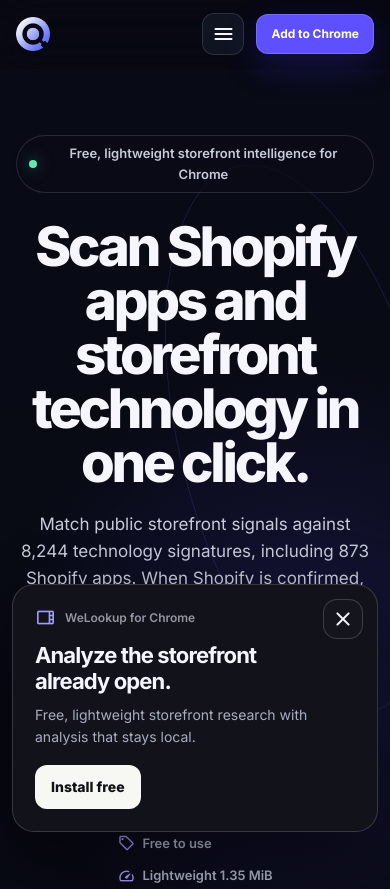
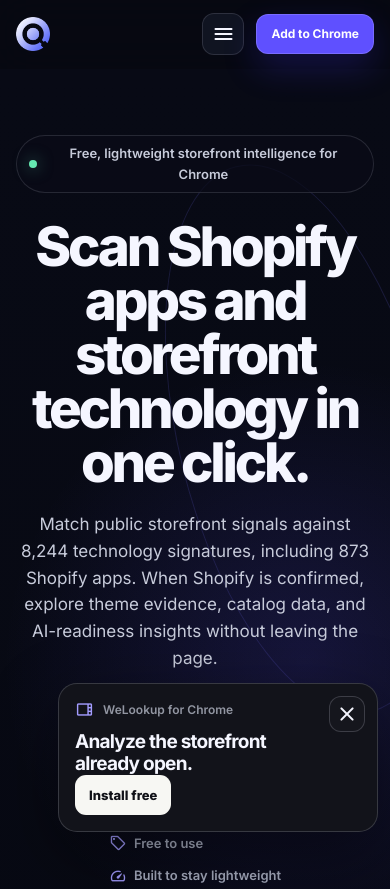
Before and after one commit to noubahar/welookup, a plain HTML site: page landing-v2/index.html in a window 390 px wide. Shown: the top 889 px of the page. Drawn offline with nearby package versions, Linux system fonts and the light colour scheme.

Commit message:
refine landing popup and lightweight copy

```diff
--- a/landing-v2/index.html
+++ b/landing-v2/index.html
@@ -4,7 +4,7 @@
   <meta charset="utf-8">
   <meta name="viewport" content="width=device-width, initial-scale=1">
   <meta name="robots" content="index, follow, max-image-preview:large">
-  <meta name="description" content="Free 1.35 MiB Chrome extension that scans public storefronts against 8,244 technology signatures, including 873 Shopify apps. Analysis stays local.">
+  <meta name="description" content="Free, lightweight Chrome extension that scans public storefronts against 8,244 technology signatures, including 873 Shopify apps. Analysis stays local.">
   <meta name="theme-color" content="#070912">
   <meta property="og:title" content="Free Shopify App Detector and Storefront Scanner | WeLookup">
   <meta property="og:description" content="Scan public storefronts against 8,244 technology signatures, including 873 Shopify apps. WeLookup is free, lightweight, and runs locally in Chrome.">
@@ -14,7 +14,7 @@
   <meta property="og:site_name" content="WeLookup">
   <meta name="twitter:card" content="summary">
   <meta name="twitter:title" content="Free Shopify App Detector and Storefront Scanner | WeLookup">
-  <meta name="twitter:description" content="Detect storefront technology and Shopify apps locally in Chrome with the free 1.35 MiB WeLookup extension.">
+  <meta name="twitter:description" content="Detect storefront technology and Shopify apps locally in Chrome with the free, lightweight WeLookup extension.">
   <meta name="twitter:image" content="https://welookup.info/welookuplogo.png">
   <link rel="canonical" href="https://welookup.info/landing-v2/">
   <title>Free Shopify App Detector &amp; Storefront Scanner | WeLookup</title>
@@ -23,7 +23,7 @@
   <link rel="preconnect" href="https://fonts.googleapis.com">
   <link rel="preconnect" href="https://fonts.gstatic.com" crossorigin>
   <link href="https://fonts.googleapis.com/css2?family=Inter:wght@400;500;600;700;800&family=Material+Symbols+Rounded:opsz,wght,FILL,GRAD@20..48,400,0,0&display=swap" rel="stylesheet">
-  <link rel="stylesheet" href="/landing-v2/styles.css?v=20261126c">
+  <link rel="stylesheet" href="/landing-v2/styles.css?v=20261126d">
   <script src="/landing-v2/script.js?v=20261126c" defer></script>
   <script type="application/ld+json">
   {
@@ -143,7 +143,7 @@
           </div>
           <ul class="hero-assurances reveal" aria-label="Product assurances">
             <li><span class="material-symbols-rounded" aria-hidden="true">sell</span> Free to use</li>
-            <li><span class="material-symbols-rounded" aria-hidden="true">speed</span> Lightweight 1.35 MiB</li>
+            <li><span class="material-symbols-rounded" aria-hidden="true">speed</span> Built to stay lightweight</li>
             <li><span class="material-symbols-rounded" aria-hidden="true">lock</span> No admin access</li>
             <li><span class="material-symbols-rounded" aria-hidden="true">devices</span> Analysis stays local</li>
           </ul>
@@ -358,7 +358,7 @@
       <div class="shell final-cta-inner reveal">
         <p class="kicker">Ready when the storefront is</p>
         <h2>Analyze the store already open in Chrome.</h2>
-        <p>Install the free 1.35 MiB Chrome extension and run local storefront analysis beside the page.</p>
+        <p>Install WeLookup free and run local storefront analysis beside the page.</p>
         <a class="button" href="https://chromewebstore.google.com/detail/welookup/beocpennmliolhmgdiiacnkdpdpbcpmk?hl=en-US&utm_source=landing-v2" target="_blank" rel="noopener noreferrer">Install free</a>
       </div>
     </section>
--- a/landing-v2/styles.css
+++ b/landing-v2/styles.css
@@ -1606,10 +1606,10 @@ img {
   right: 24px;
   bottom: 24px;
   z-index: 60;
-  width: min(580px, calc(100vw - 48px));
-  padding: 28px;
+  width: min(440px, calc(100vw - 48px));
+  padding: 20px;
   border: 1px solid rgba(236, 239, 255, 0.17);
-  border-radius: 26px;
+  border-radius: 22px;
   background: #12131a;
   color: var(--text);
   box-shadow: 0 24px 70px rgba(0, 0, 0, 0.46);
@@ -1625,9 +1625,9 @@ img {
 
 .scroll-cta-grid {
   display: grid;
-  grid-template-columns: minmax(0, 1fr) 146px;
-  align-items: end;
-  gap: 26px;
+  grid-template-columns: minmax(0, 1fr) 108px;
+  align-items: center;
+  gap: 18px;
 }
 
 .scroll-cta-content {
@@ -1638,28 +1638,28 @@ img {
   display: flex;
   align-items: center;
   gap: 9px;
-  margin: 0 54px 22px 0;
+  margin: 0 42px 14px 0;
   color: #9296a2;
-  font-size: 14px;
+  font-size: 13px;
   font-weight: 600;
 }
 
 .scroll-cta-label .material-symbols-rounded {
   color: var(--primary-soft);
-  font-size: 21px;
+  font-size: 19px;
 }
 
 .scroll-cta h2 {
   margin: 0;
-  font-size: 29px;
+  font-size: 23px;
   line-height: 1.16;
   letter-spacing: -0.04em;
 }
 
 .scroll-cta-content > p:not(.scroll-cta-label) {
-  margin: 14px 0 24px;
+  margin: 10px 0 17px;
   color: var(--muted);
-  font-size: 15px;
+  font-size: 14px;
   line-height: 1.55;
 }
 
@@ -1667,9 +1667,9 @@ img {
   display: inline-flex;
   align-items: center;
   justify-content: center;
-  min-height: 48px;
-  padding: 0 20px;
-  border-radius: 12px;
+  min-height: 42px;
+  padding: 0 17px;
+  border-radius: 11px;
   background: #f7f7f3;
   color: #111218;
   font-weight: 800;
@@ -1684,16 +1684,16 @@ img {
 
 .scroll-cta-close {
   position: absolute;
-  top: 20px;
-  right: 20px;
+  top: 14px;
+  right: 14px;
   display: inline-flex;
   align-items: center;
   justify-content: center;
-  width: 46px;
-  height: 46px;
+  width: 38px;
+  height: 38px;
   padding: 0;
   border: 1px solid rgba(236, 239, 255, 0.18);
-  border-radius: 14px;
+  border-radius: 12px;
   background: #15161d;
   color: var(--text);
   cursor: pointer;
@@ -1702,15 +1702,15 @@ img {
 .scroll-cta-visual {
   display: grid;
   place-items: center;
-  min-height: 154px;
+  min-height: 112px;
   border: 1px solid rgba(163, 156, 255, 0.34);
-  border-radius: 20px;
+  border-radius: 16px;
   background: var(--navy);
 }
 
 .scroll-cta-visual img {
-  width: 82px;
-  height: 82px;
+  width: 60px;
+  height: 60px;
   object-fit: contain;
 }
 
@@ -2208,50 +2208,50 @@ img {
   .scroll-cta {
     right: 12px;
     bottom: 12px;
-    width: calc(100vw - 24px);
-    padding: 22px;
-    border-radius: 22px;
+    width: min(360px, calc(100vw - 24px));
+    padding: 18px;
+    border-radius: 19px;
   }
 
   .scroll-cta-grid {
-    grid-template-columns: minmax(0, 1fr) 84px;
-    gap: 16px;
+    grid-template-columns: minmax(0, 1fr) 72px;
+    gap: 14px;
   }
 
   .scroll-cta-label {
-    margin-bottom: 15px;
+    margin-bottom: 12px;
     font-size: 12px;
   }
 
   .scroll-cta h2 {
-    font-size: 22px;
+    font-size: 20px;
   }
 
   .scroll-cta-content > p:not(.scroll-cta-label) {
-    margin: 10px 0 18px;
-    font-size: 14px;
+    margin: 8px 0 14px;
+    font-size: 13px;
   }
 
   .scroll-cta-button {
-    min-height: 44px;
-    padding-inline: 16px;
-    font-size: 14px;
+    min-height: 40px;
+    padding-inline: 14px;
+    font-size: 13px;
   }
 
   .scroll-cta-close {
-    top: 14px;
-    right: 14px;
-    width: 40px;
-    height: 40px;
+    top: 12px;
+    right: 12px;
+    width: 36px;
+    height: 36px;
   }
 
   .scroll-cta-visual {
-    min-height: 96px;
+    min-height: 82px;
   }
 
   .scroll-cta-visual img {
-    width: 58px;
-    height: 58px;
+    width: 48px;
+    height: 48px;
   }
 }
 
@@ -2285,11 +2285,21 @@ img {
     grid-template-columns: 1fr;
   }
 
+  .scroll-cta {
+    width: min(320px, calc(100vw - 24px));
+    padding: 16px;
+  }
+
   .scroll-cta-visual {
     display: none;
   }
 
   .scroll-cta h2 {
     max-width: calc(100% - 36px);
-  }
-}
+    font-size: 19px;
+  }
+
+  .scroll-cta-content > p:not(.scroll-cta-label) {
+    display: none;
+  }
+}
```
